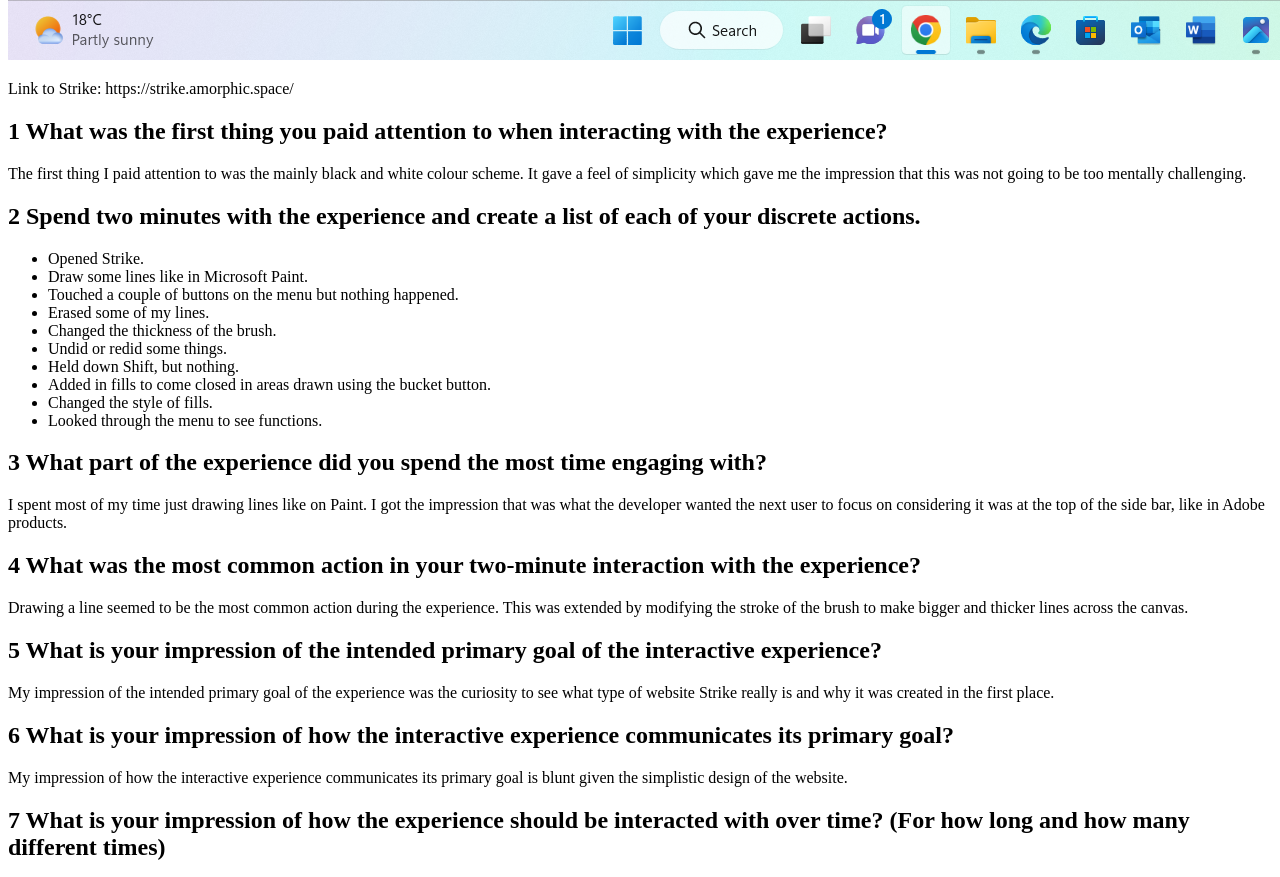
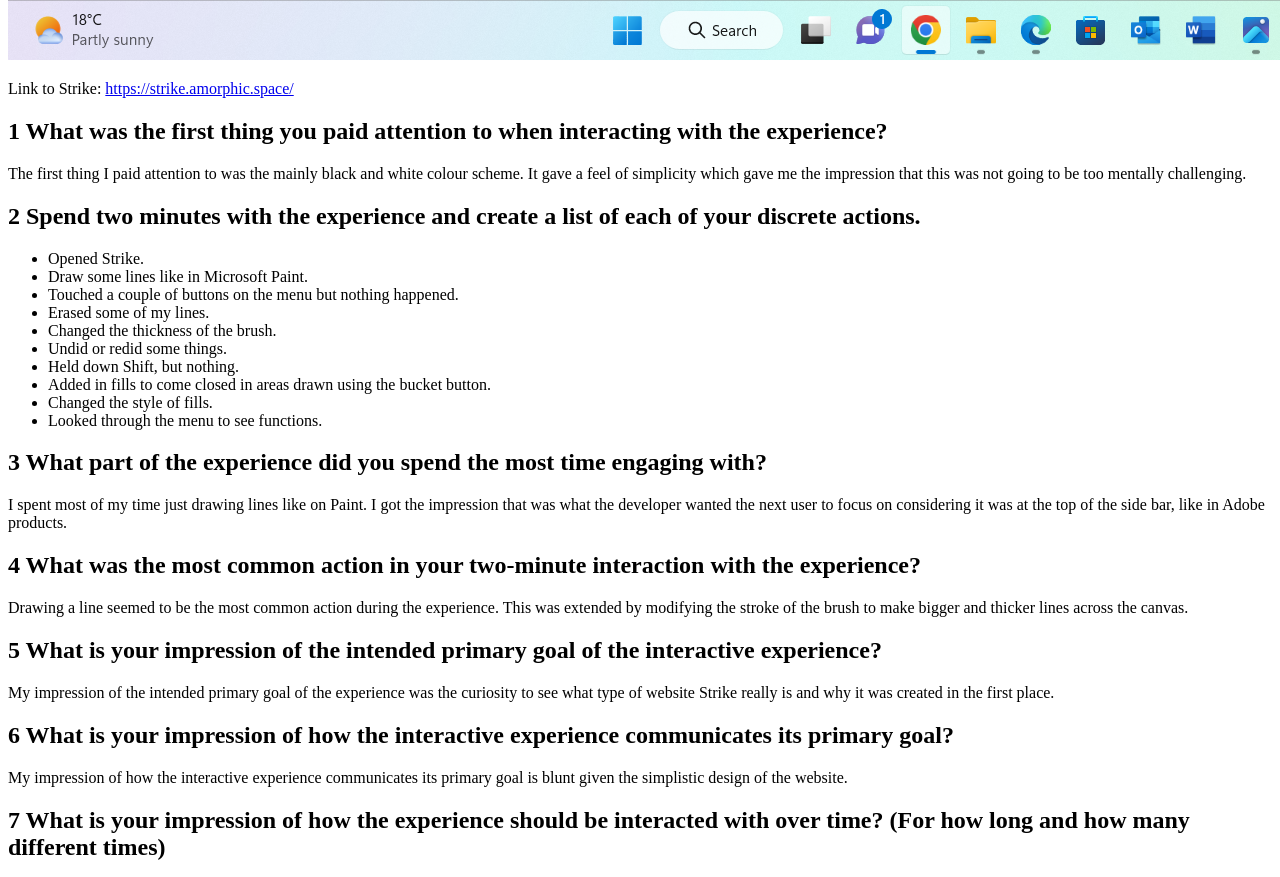
Before and after one commit to CarFly2600/CarFly2600.github.io, a plain HTML site: page WorkForSemester/A1/BoilerPlate/index.html in a window 1280 px wide. Shown: the part 1100-1977 px from the top of the page. Drawn offline with Linux system fonts and the light colour scheme.

Commit message:
Update index.html

```diff
--- a/WorkForSemester/A1/BoilerPlate/index.html
+++ b/WorkForSemester/A1/BoilerPlate/index.html
@@ -20,9 +20,7 @@
 
         <img src="Images/StrikeScreenshot1.png">
 
-        <link href="https://strike.amorphic.space/">
-
-        <p>Link to Strike: https://strike.amorphic.space/</p>
+        <p>Link to Strike: <a href="url">https://strike.amorphic.space/</a></p>
 
         <h2>1 What was the first thing you paid attention to when interacting with the experience?</h2>
 
```
